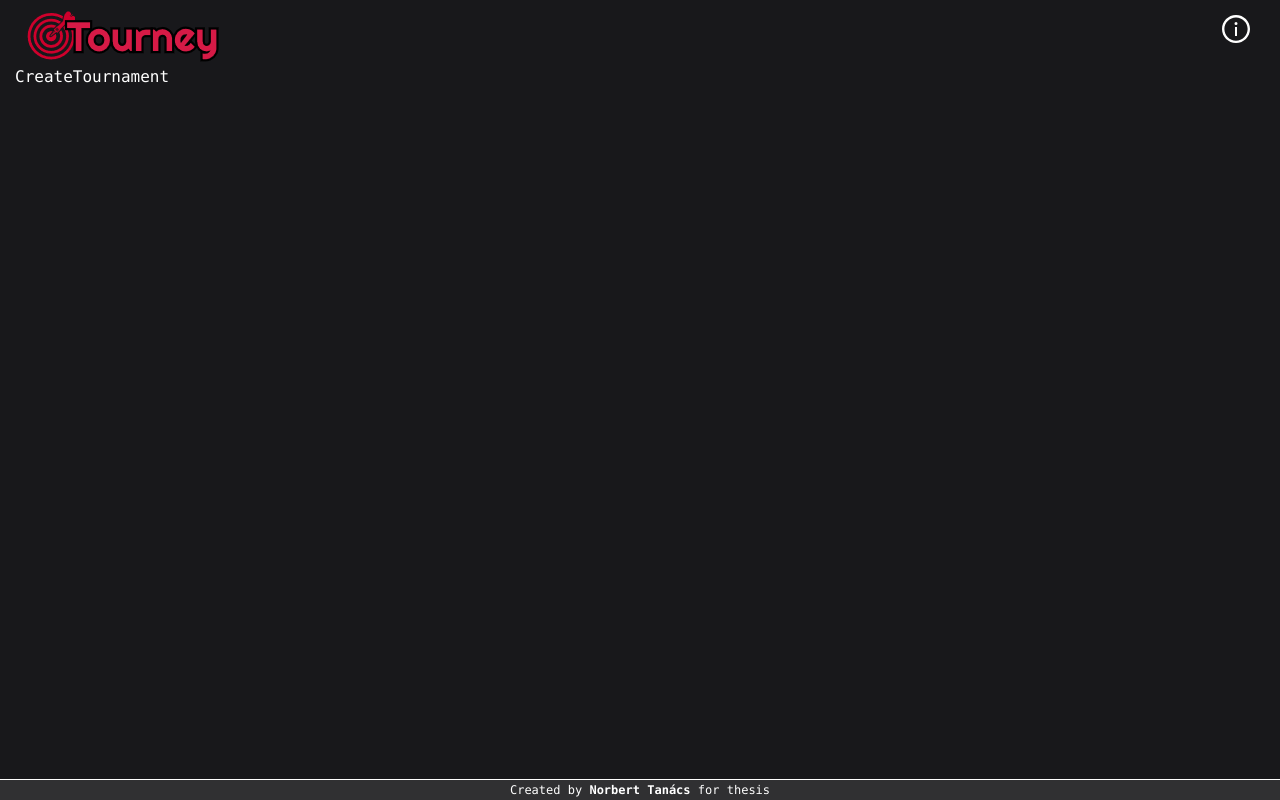
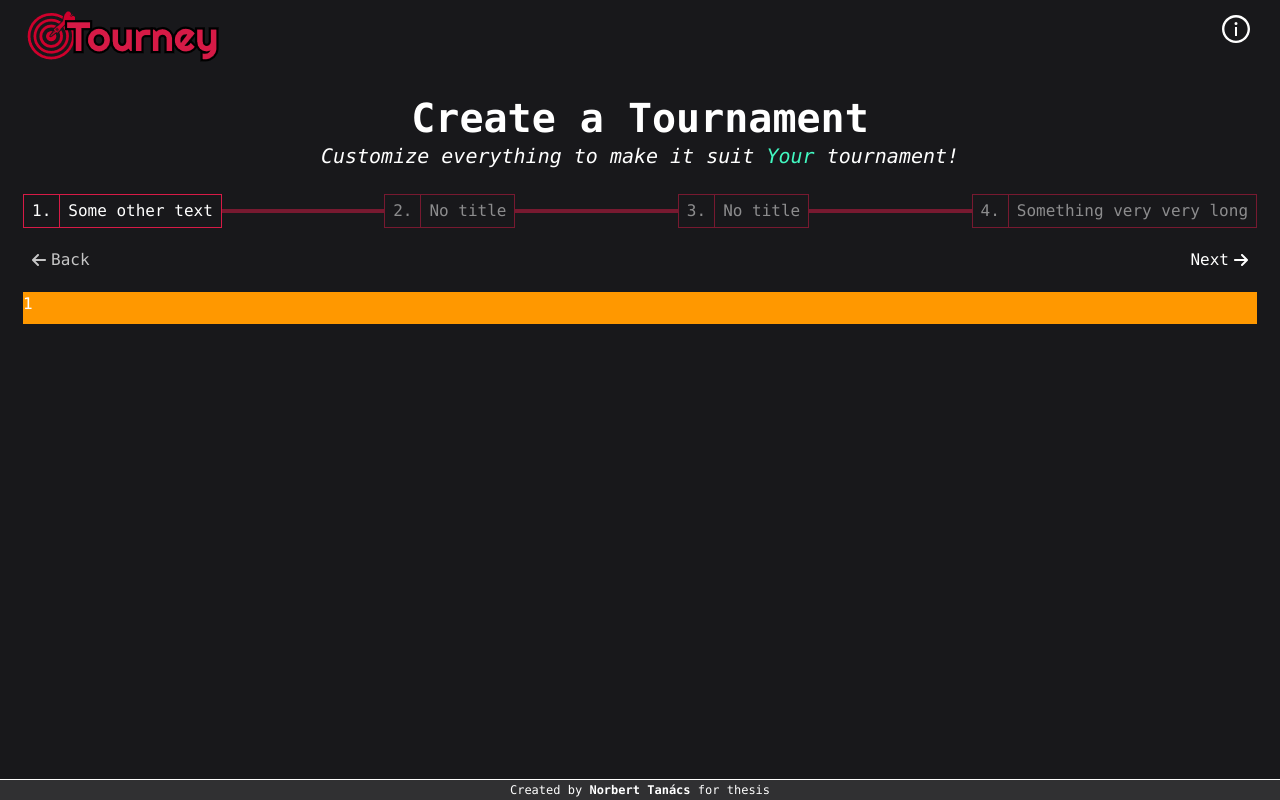
Before and after one commit to RektCat/tourney-frontend, a React (Vite) app in the folder tourney-frontend/: page /createtournament in a window 1280 px wide. Built offline with nearby package versions, Linux system fonts and the light colour scheme.

Commit message:
Tournament Tabs component

```diff
--- /dev/null
+++ b/tourney-frontend/src/components/FormTabs/Between.jsx
@@ -0,0 +1,5 @@
+function Between(props) {
+  return <div {...props}>{props.children}</div>;
+}
+
+export default Between;
--- /dev/null
+++ b/tourney-frontend/src/components/FormTabs/FormTabs.jsx
@@ -0,0 +1,42 @@
+import { useRef, cloneElement, isValidElement } from "react";
+import TabsHeader from "./TabsHeader";
+
+function FormTabs({ children, currentindex }) {
+  const ref = useRef();
+  const tabcounter = useRef(-1);
+
+  const between = [];
+
+  tabcounter.current = -1;
+  const childrenShow = children.map((child, i) => {
+    if (isValidElement(child)) {
+      if (child.type.name === "Tab") {
+        tabcounter.current += 1;
+        if (tabcounter.current === currentindex) {
+          return cloneElement(child, { key: i, ...child.props, show: true });
+        }
+        return cloneElement(child, { key: i, ...child.props, show: false });
+      }
+      if (child.type.name === "Between") {
+        between.push(child);
+        return null;
+      }
+    }
+    return child;
+  });
+
+  return (
+    <section ref={ref} className="grid grid-cols-[100%] justify-center pb-4">
+      <TabsHeader
+        names={childrenShow
+          .filter((element) => element !== null)
+          .map((element) => element.props?.tabtitle)}
+        currentindex={currentindex}
+      />
+      <div>{between}</div>
+      <div className="grid">{childrenShow}</div>
+    </section>
+  );
+}
+
+export default FormTabs;
--- /dev/null
+++ b/tourney-frontend/src/components/FormTabs/Tab.jsx
@@ -0,0 +1,50 @@
+import anime from "animejs";
+import { useEffect, useRef } from "react";
+import nextId from "../../functions/generateElementId";
+import toggleDisplay from "../../functions/toggleElementDisplay";
+
+function Tab({ children, show, tabtitle, first = false }) {
+  const id = useRef(nextId());
+  const ref = useRef();
+
+  useEffect(() => {
+    if (show) {
+      anime({
+        targets: ref.current,
+        opacity: 1,
+        begin: function () {
+          toggleDisplay(true, id.current);
+        },
+        duration: 300,
+        easing: "easeInQuad",
+        delay: 225,
+      });
+    } else {
+      anime({
+        targets: ref.current,
+        opacity: 0,
+        duration: 300,
+        easing: "easeInQuad",
+        complete: function () {
+          toggleDisplay(false, id.current);
+        },
+      });
+    }
+  }, [show]);
+
+  return (
+    <div
+      ref={ref}
+      id={id.current}
+      data-title={tabtitle}
+      className={
+        "col-start-1 col-end-[-1] row-start-1 row-end-[-1]" +
+        (first ? "" : "hidden opacity-0")
+      }
+    >
+      {children}
+    </div>
+  );
+}
+
+export default Tab;
--- /dev/null
+++ b/tourney-frontend/src/components/FormTabs/TabsHeader.jsx
@@ -0,0 +1,94 @@
+import { Fragment, useEffect, useState } from "react";
+
+const TabsHeader = ({ names, currentindex }) => {
+  const [isMobile, setIsMobile] = useState(window.innerWidth < 900);
+
+  const handleResize = () => {
+    setIsMobile(window.innerWidth < 900);
+  };
+
+  useEffect(() => {
+    window.addEventListener("resize", handleResize, true);
+
+    return () => {
+      window.removeEventListener("resize", handleResize, true);
+    };
+  }, []);
+
+  if (isMobile)
+    return (
+      <div className="mb-4 overflow-x-auto whitespace-nowrap pb-1 text-center">
+        {names.map((name, i) => {
+          if (names.length - 1 === i) {
+            return (
+              <TabHeaderMarker
+                key={i}
+                index={i}
+                name={name}
+                currentindex={currentindex}
+              />
+            );
+          }
+          return (
+            <Fragment key={i}>
+              <TabHeaderMarker
+                name={name}
+                index={i}
+                currentindex={currentindex}
+              />
+              <span
+                className="inline-block h-1 w-8 bg-accent align-middle opacity-50 transition-opacity duration-300 data-[passed=true]:opacity-100"
+                data-passed={currentindex > i}
+              ></span>
+            </Fragment>
+          );
+        })}
+      </div>
+    );
+  return (
+    <div className="mb-4 flex items-center justify-around overflow-x-auto whitespace-nowrap pb-1">
+      {names.map((name, i) => {
+        if (names.length - 1 === i) {
+          return (
+            <TabHeaderMarker
+              key={i}
+              name={name}
+              index={i}
+              currentindex={currentindex}
+            />
+          );
+        }
+        return (
+          <Fragment key={i}>
+            <TabHeaderMarker
+              name={name}
+              index={i}
+              currentindex={currentindex}
+            />
+            <span
+              className="block h-1 min-w-[2rem] flex-grow bg-accent opacity-50 transition-opacity duration-300 data-[passed=true]:opacity-100"
+              data-passed={currentindex > i}
+            ></span>
+          </Fragment>
+        );
+      })}
+    </div>
+  );
+};
+
+const TabHeaderMarker = ({ index, name, currentindex }) => {
+  return (
+    <span
+      className={
+        "inline-block border border-accent transition-opacity duration-300 " +
+        (currentindex >= index ? "opacity-100" : "opacity-50")
+      }
+    >
+      <span className="inline-block border-r border-accent px-2 py-1">
+        {index + 1}.
+      </span>
+      <span className="inline-block px-2 py-1">{name ? name : "No title"}</span>
+    </span>
+  );
+};
+export default TabsHeader;
--- a/tourney-frontend/src/components/Header/Header.jsx
+++ b/tourney-frontend/src/components/Header/Header.jsx
@@ -11,10 +11,14 @@ import BookOpenIcon from "../Icons/BookOpenIcon";
 function Header() {
   return (
     <nav className="flex justify-between px-2 pt-2">
-      <Link to="/" replace>
+      <Link
+        to="/"
+        replace
+        className="transition-color group border-b border-transparent hover:border-primary"
+      >
         <img
           src="/Tourney-Darts.png"
-          className="w-[120px] transition-all md:w-[200px]"
+          className="w-[120px] transition-all group-hover:-translate-y-1 md:w-[200px]"
         />
       </Link>
       <DropDown>
--- a/tourney-frontend/src/pages/CreateTournament.jsx
+++ b/tourney-frontend/src/pages/CreateTournament.jsx
@@ -1,7 +1,80 @@
-import React from "react";
+import React, { useState } from "react";
+import Between from "../components/FormTabs/Between";
+import FormTabs from "../components/FormTabs/FormTabs";
+import Tab from "../components/FormTabs/Tab";
 
 function CreateTournament() {
-  return <div>CreateTournament</div>;
+  const [currentindex, setCurrentindex] = useState(0);
+
+  const handleNext = () => {
+    if (currentindex >= 3) return;
+    setCurrentindex((prev) => ++prev);
+  };
+  const handlePrevious = () => {
+    if (currentindex <= 0) return;
+    setCurrentindex((prev) => --prev);
+  };
+
+  return (
+    <div className="mt-6 w-full px-2 md:mt-8">
+      <h1 className="mb-1 text-center text-[1.875rem] font-bold leading-[0.8] md:text-[2.5rem] md:leading-[1]">
+        Create a Tournament
+      </h1>
+      <h2 className="mb-6 text-center text-base italic md:text-xl">
+        Customize everything to make it suit{" "}
+        <mark className="bg-transparent text-outline">Your</mark> tournament!
+      </h2>
+      <FormTabs currentindex={currentindex}>
+        <Between>
+          <div className="mb-5 flex justify-between">
+            <button
+              onClick={handlePrevious}
+              disabled={currentindex === 0}
+              className="group flex items-center gap-3 disabled:opacity-75"
+            >
+              <svg
+                fill="currentColor"
+                strokeWidth="0"
+                xmlns="http://www.w3.org/2000/svg"
+                viewBox="0 0 448 512"
+                height="1em"
+                width="1em"
+                className="translate-x-2 rotate-180 transition-transform group-hover:translate-x-0 group-disabled:group-hover:translate-x-2"
+              >
+                <path d="M438.6 278.6l-160 160c-6.2 6.3-14.4 9.4-22.6 9.4s-16.38-3.125-22.62-9.375c-12.5-12.5-12.5-32.75 0-45.25L338.8 288H32C14.33 288 .002 273.7.002 256S14.33 224 32 224h306.8L233.4 118.6c-12.5-12.5-12.5-32.75 0-45.25s32.75-12.5 45.25 0l160 160c12.45 12.55 12.45 32.75-.05 45.25z"></path>
+              </svg>
+              <span>Back</span>
+            </button>
+            <button
+              onClick={handleNext}
+              className="group flex items-center gap-3"
+            >
+              <span>{currentindex === 3 ? "Finish" : "Next"}</span>
+              <svg
+                fill="currentColor"
+                strokeWidth="0"
+                xmlns="http://www.w3.org/2000/svg"
+                viewBox="0 0 448 512"
+                height="1em"
+                width="1em"
+                className="-translate-x-2 transition-transform group-hover:translate-x-0"
+              >
+                <path d="M438.6 278.6l-160 160c-6.2 6.3-14.4 9.4-22.6 9.4s-16.38-3.125-22.62-9.375c-12.5-12.5-12.5-32.75 0-45.25L338.8 288H32C14.33 288 .002 273.7.002 256S14.33 224 32 224h306.8L233.4 118.6c-12.5-12.5-12.5-32.75 0-45.25s32.75-12.5 45.25 0l160 160c12.45 12.55 12.45 32.75-.05 45.25z"></path>
+              </svg>
+            </button>
+          </div>
+        </Between>
+        <Tab tabtitle={"Some other text"} first>
+          <div className="bg-warning pb-2">1</div>
+        </Tab>
+        <Tab>2</Tab>
+        <Tab>3</Tab>
+        <Tab tabtitle={"Something very very long"}>
+          <div className="bg-warning pb-8">3</div>
+        </Tab>
+      </FormTabs>
+    </div>
+  );
 }
 
 export default CreateTournament;
```
